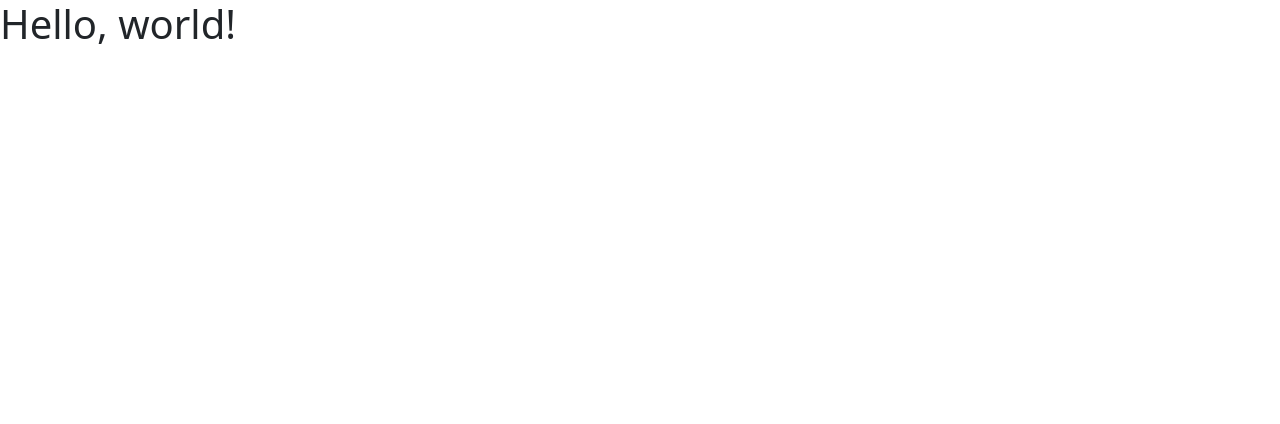
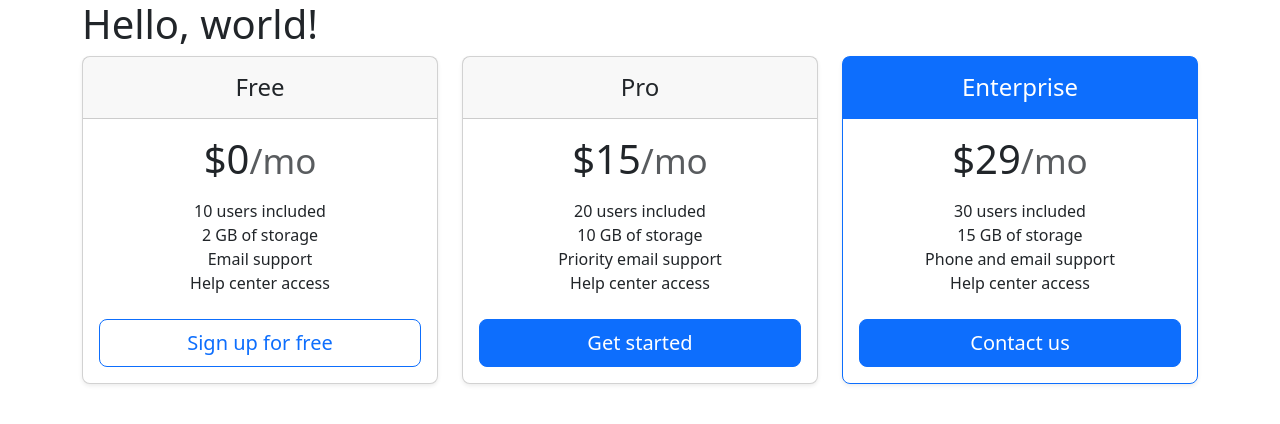
Before and after one commit to shereefhamed/collaboration, a plain HTML site: page index.html in a window 1280 px wide. Drawn offline with nearby package versions, Linux system fonts and the light colour scheme.

Commit message:
add price table

```diff
--- a/index.html
+++ b/index.html
@@ -7,7 +7,61 @@
     <link href="https://cdn.jsdelivr.net/npm/bootstrap@5.3.2/dist/css/bootstrap.min.css" rel="stylesheet" integrity="sha384-T3c6CoIi6uLrA9TneNEoa7RxnatzjcDSCmG1MXxSR1GAsXEV/Dwwykc2MPK8M2HN" crossorigin="anonymous">
   </head>
   <body>
-    <h1>Hello, world!</h1>
-
+    <div class="container">
+        <h1>Hello, world!</h1>
+        <div class="row row-cols-1 row-cols-md-3 mb-3 text-center">
+        <div class="col">
+          <div class="card mb-4 rounded-3 shadow-sm">
+            <div class="card-header py-3">
+              <h4 class="my-0 fw-normal">Free</h4>
+            </div>
+            <div class="card-body">
+              <h1 class="card-title pricing-card-title">$0<small class="text-body-secondary fw-light">/mo</small></h1>
+              <ul class="list-unstyled mt-3 mb-4">
+                <li>10 users included</li>
+                <li>2 GB of storage</li>
+                <li>Email support</li>
+                <li>Help center access</li>
+              </ul>
+              <button type="button" class="w-100 btn btn-lg btn-outline-primary">Sign up for free</button>
+            </div>
+          </div>
+        </div>
+        <div class="col">
+          <div class="card mb-4 rounded-3 shadow-sm">
+            <div class="card-header py-3">
+              <h4 class="my-0 fw-normal">Pro</h4>
+            </div>
+            <div class="card-body">
+              <h1 class="card-title pricing-card-title">$15<small class="text-body-secondary fw-light">/mo</small></h1>
+              <ul class="list-unstyled mt-3 mb-4">
+                <li>20 users included</li>
+                <li>10 GB of storage</li>
+                <li>Priority email support</li>
+                <li>Help center access</li>
+              </ul>
+              <button type="button" class="w-100 btn btn-lg btn-primary">Get started</button>
+            </div>
+          </div>
+        </div>
+        <div class="col">
+          <div class="card mb-4 rounded-3 shadow-sm border-primary">
+            <div class="card-header py-3 text-bg-primary border-primary">
+              <h4 class="my-0 fw-normal">Enterprise</h4>
+            </div>
+            <div class="card-body">
+              <h1 class="card-title pricing-card-title">$29<small class="text-body-secondary fw-light">/mo</small></h1>
+              <ul class="list-unstyled mt-3 mb-4">
+                <li>30 users included</li>
+                <li>15 GB of storage</li>
+                <li>Phone and email support</li>
+                <li>Help center access</li>
+              </ul>
+              <button type="button" class="w-100 btn btn-lg btn-primary">Contact us</button>
+            </div>
+          </div>
+        </div>
+        </div>
+    </div>
   </body>
 </html>
```
